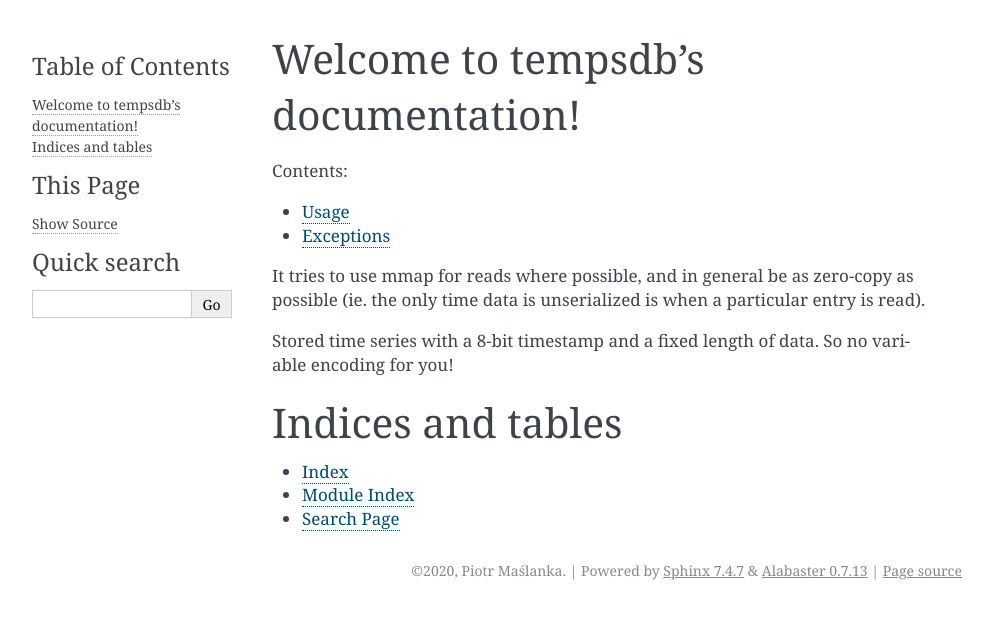
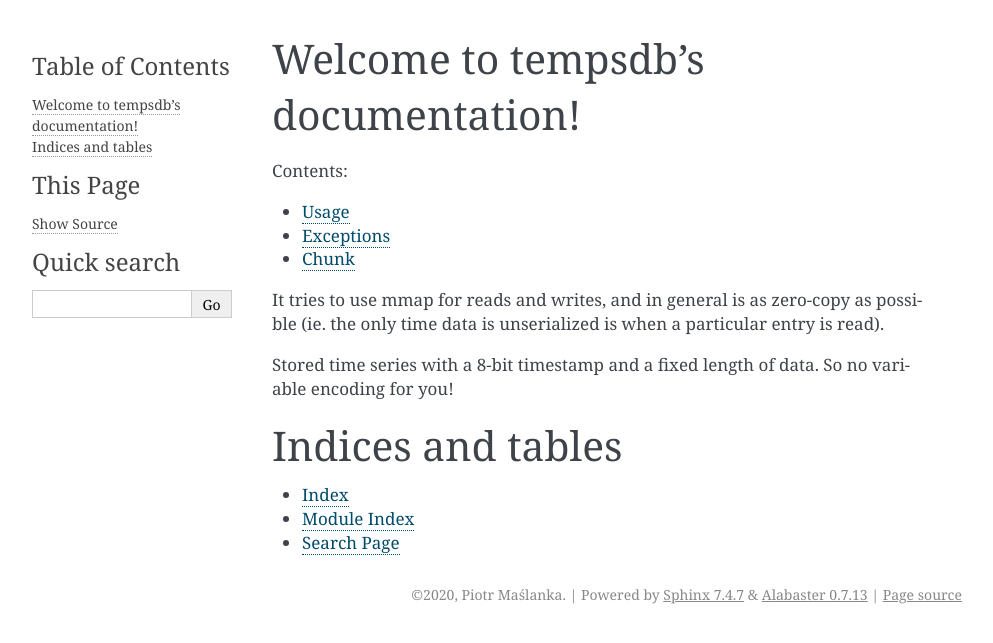
Before and after one commit to smok-serwis/tempsdb, a Sphinx documentation site: the page built from docs/index.rst, in a window 1280 px wide. Shown: the top 643 px of the page, without its empty margins (148-1141 px from the left). Built offline with Sphinx 7.4.7, drawn with Linux system fonts in a browser that asks for light colours.

Commit message:
use mmap for writes too

```diff
--- a/docs/index.rst
+++ b/docs/index.rst
@@ -12,8 +12,9 @@ Welcome to tempsdb's documentation!
 
    usage
    exceptions
+   chunks
 
-It tries to use mmap for reads where possible, and in general be as zero-copy as possible (ie. the
+It tries to use mmap for reads and writes, and in general is as zero-copy as possible (ie. the
 only time data is unserialized is when a particular entry is read).
 
 Stored time series with a 8-bit timestamp and a fixed length of data.
```
Also changed, not shown: docs/chunks.rst (added, +8 -0 lines), docs/usage.rst (line endings or trailing spaces), 2 other files.
